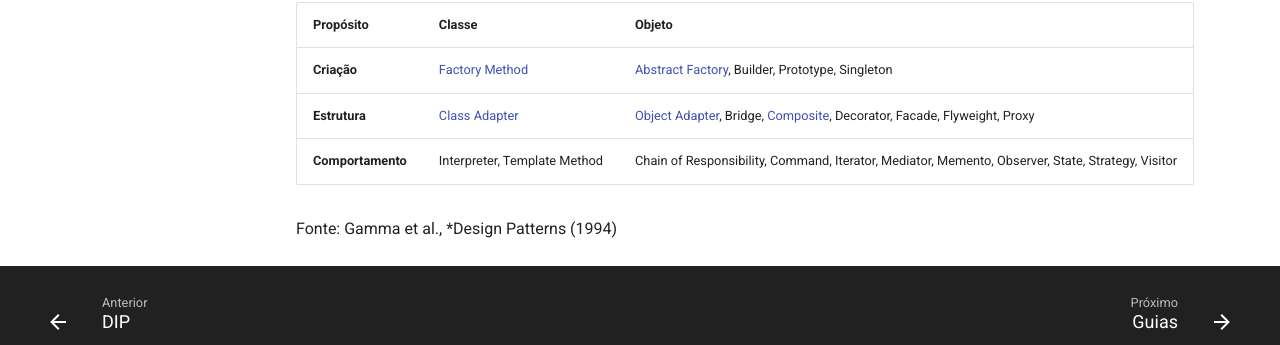
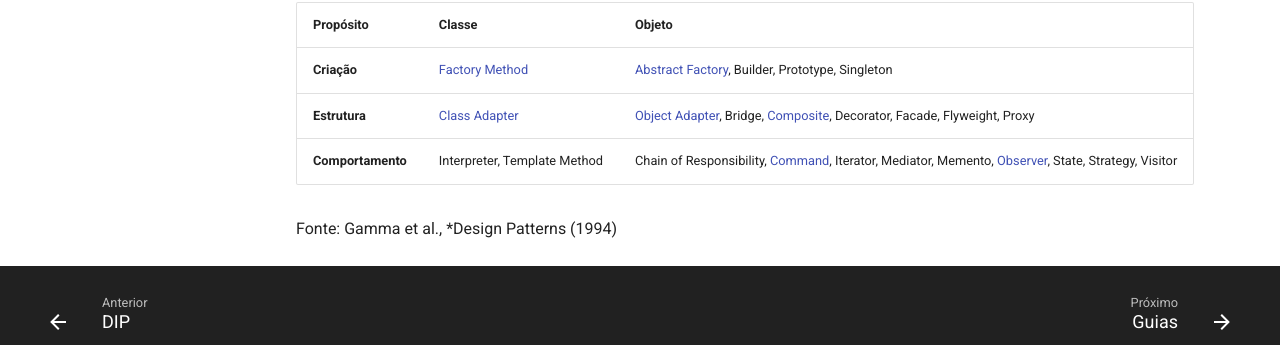
Before and after one commit to pooadoc/pooadoc.github.io, an MkDocs documentation site: the page built from docs/gof/index.md, in a window 1280 px wide and 900 px high, scrolled down 1221 px. Shown: the part 477-822 px from the top of the window. Built offline with MkDocs 1.6.1 and Material for MkDocs 9.7.7, drawn with Linux system fonts in a browser that asks for light colours; plug-ins that fetch from the network failed and are left out; comment, search, counter and statistics services are not loaded; part of the change alters nothing that is shown.

```diff
--- a/docs/gof/index.md
+++ b/docs/gof/index.md
@@ -61,6 +61,6 @@ Os padrões são classificados **por propósito** e **por escopo**:
 |------------------|----------------------|------------------------------------------------------------------------|
 | **Criação**      | [Factory Method](factory-method.md) | [Abstract Factory](abstract-factory.md), Builder, Prototype, Singleton                        |
 | **Estrutura**    | [Class Adapter](adapter.md)        | [Object Adapter](adapter.md), Bridge, [Composite](composite.md), Decorator, Facade, Flyweight, Proxy |
-| **Comportamento**| Interpreter, Template Method      | Chain of Responsibility, Command, Iterator, Mediator, Memento, Observer, State, Strategy, Visitor |
+| **Comportamento**| Interpreter, Template Method      | Chain of Responsibility, [Command](command.md), Iterator, Mediator, Memento, [Observer](observer.md), State, Strategy, Visitor |
 
 Fonte: Gamma et al., *Design Patterns (1994)
```
